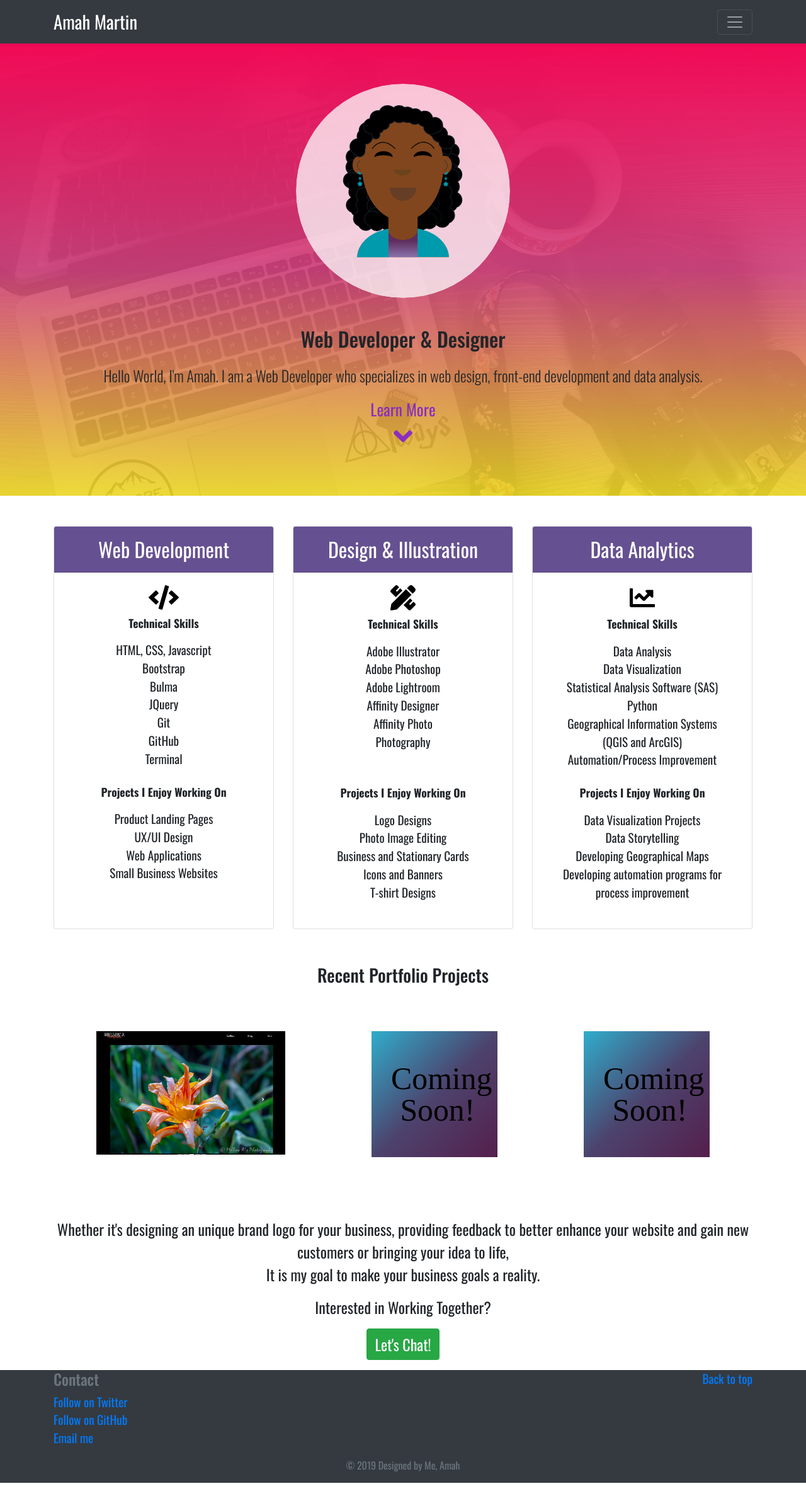
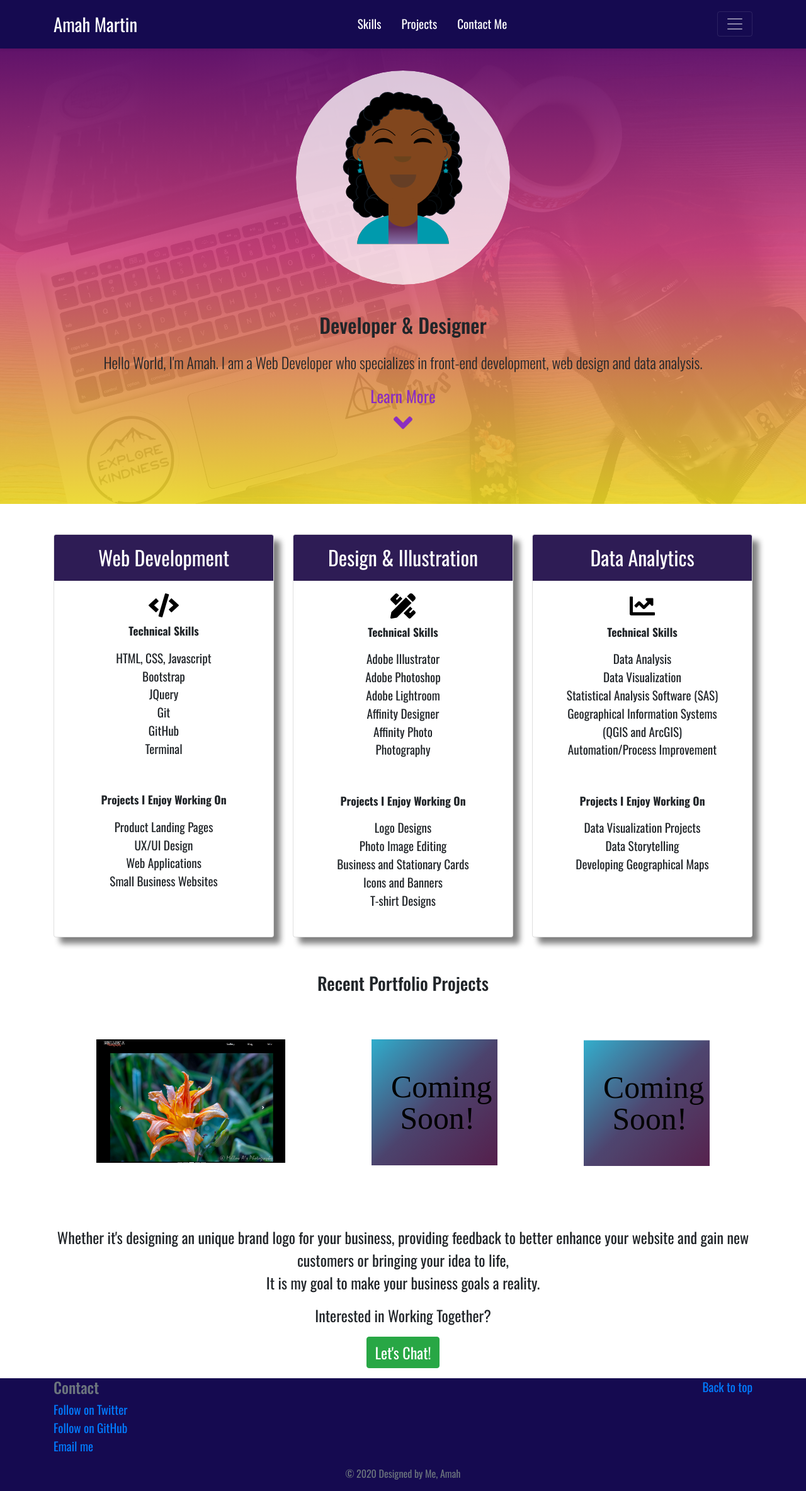
Before and after one commit to ammartin8/tech-portfolio, a plain HTML site: page index.html in a window 1280 px wide. Shown: the whole page at 63% size. Drawn offline with nearby package versions, Linux system fonts and the light colour scheme.

Commit message:
Updated README.md and made changes to index and css files to satisfy fcc requirements

```diff
--- a/css/styles.css
+++ b/css/styles.css
@@ -19,13 +19,45 @@ body {
 .logo {
     font-size: 1.8em;
 }
+
+#welcome-section {
+    height: 100vh;
+}
 /* Bootstrap Jumbotron styling*/
 .jumbotron {
     background-image:
-    linear-gradient(rgba(241, 9, 86), rgb(209, 66, 125, 0.9), rgb(236, 216, 37, 0.9)),
+    linear-gradient(rgb(74, 9, 104), rgb(209, 66, 125, 0.9), rgb(236, 216, 37, 0.9)),
     url('../img/jumbo_background_final.jpg');
     background-size: cover, cover;
     border-radius: 0;
+}
+
+#navbar {
+    position: fixed;
+    width: 100%;
+    z-index: 1;
+}
+
+.navbar {
+    background-color: rgb(21, 10, 80);
+}
+
+.nav-links {
+    display: flex;
+    flex-direction: row;
+}
+
+.nav-links > li {
+    margin: 1em;
+    color: #fff;
+}
+
+.nav-links > li > a {
+    color: #fff;
+}
+
+.intro-section {
+    margin-top: 3em;
 }
 
 .profilepic {
@@ -77,8 +109,12 @@ body {
     color: #fff;
 }
 
+.card {
+    box-shadow: 10px 10px 10px grey;
+}
+
 .card-header {
-    background-color:  rgb(101, 80, 145);
+    background-color:  rgb(46, 28, 85);
 }
 
 .cardLength {
@@ -157,3 +193,15 @@ footer a:hover{
     max-width: 100%;
     text-align: center;
 }
+
+
+/*Styling Footer Section*/
+.footer-section {
+    background-color: rgb(21, 10, 80);
+}
+
+@media(max-width:640px) {
+    ul.nav-links {
+        display: none;
+    }
+}
--- a/index.html
+++ b/index.html
@@ -7,51 +7,56 @@
             crossorigin="anonymous">
     <link rel="stylesheet" href="css/styles.css">
     <link rel="stylesheet" href="css/normalize.css">
-    <link href="https://unpkg.com/aos@2.3.1/dist/aos.css" rel="stylesheet">
+    <link rel="stylesheet" href="https://unpkg.com/aos@next/dist/aos.css" />
     <link href="https://fonts.googleapis.com/css?family=Oswald:200,300,400,500,600,700&display=swap" rel="stylesheet">
   </head>
 
   <body>
   <header>
+  <div id="navbar" class="navbar navbar-dark shadow-sm">
+    <div class="container d-flex">
+      <a href="#" class="navbar-brand d-flex align-items-center logo">
+        <font-weight-bold>Amah Martin</font-weight-bold>
+      </a>
+      <ul class="nav-links ">
+        <li><a href="#skillSection">Skills</a></li>
+        <li><a href="#projects">Projects</a></li>
+        <li><a href="#contact-section">Contact Me</a></li>
+      </ul>
+      <button class="navbar-toggler" type="button" data-toggle="collapse" data-target="#navbarHeader" aria-controls="navbarHeader" aria-expanded="false" aria-label="Toggle navigation">
+        <span class="navbar-toggler-icon"></span>
+      </button>
+    </div>
+  </div>
+
   <div class="collapse bg-dark" id="navbarHeader">
     <div class="container">
       <div class="row">
         <div class="col-sm-8 col-md-7 py-4">
           <h4 class="text-white">Web Development & Design</h4>
-          <p class="text-muted">Hello World, I'm Amah. I am a Web Developer who specializes in web design, front-end development and data analysis.</p>
+          <p class="text-muted">Hello World, I'm Amah. I am a Developer who specializes in front-end development, web design, and data analysis.</p>
         </div>
 
         <div class="col-sm-4 offset-md-1 py-4">
           <h4 class="text-white">Contact</h4>
           <ul class="list-unstyled">
             <li><a href="https://www.twitter.com/amuzen22" class="text-white">Follow on Twitter</a></li>
-            <li><a href="https://github.com/ammartin8" class="text-white">Follow on GitHub</a></li>
+            <li><a href="https://github.com/ammartin8" id="profile-link" class="text-white" target="_blank">Follow on GitHub</a></li>
             <li><a href="mailto:ammartin8249@gmail.com" class="text-white">Email me</a></li>
           </ul>
         </div>
       </div>
     </div>
   </div>
-
-  <div class="navbar navbar-dark bg-dark shadow-sm">
-    <div class="container d-flex justify-content-between">
-      <a href="#" class="navbar-brand d-flex align-items-center logo">
-        <font-weight-bold>Amah Martin</font-weight-bold>
-      </a>
-      <button class="navbar-toggler" type="button" data-toggle="collapse" data-target="#navbarHeader" aria-controls="navbarHeader" aria-expanded="false" aria-label="Toggle navigation">
-        <span class="navbar-toggler-icon"></span>
-      </button>
-    </div>
-  </div>
 </header>
 
   <main role="main">
 
-  <section class="jumbotron text-center my-0">
-    <div class="container">
+  <section id="welcome-section" class="jumbotron text-center my-0">
+    <div class="container intro-section">
       <img src="img/illustrated_profile.svg" class="img-fluid rounded-circle col-4 mb-4 profilepic" style="width: 400px" >
-      <h1 class="jumbotron-heading">Web Developer & Designer</h1>
-      <p class="lead paragraphText">Hello World, I'm Amah. I am a Web Developer who specializes in web design, front-end development and data analysis.</p>
+      <h1 class="jumbotron-heading">Developer & Designer</h1>
+      <p class="lead paragraphText">Hello World, I'm Amah. I am a Web Developer who specializes in front-end development, web design and data analysis.</p>
       <p>
         <a href="#skillSection" class="nounderline text-center" style="color: rgb(139, 46, 192); font-size: 1.6em">Learn More
         <br><img src="img/angle-down-purple.svg" class="learnMoreHover" aria-hidden="true" style="color: rgb(139, 46, 192); width: 1.2em"></a>
@@ -72,11 +77,11 @@
                 <ul class="row d-block text-center listItems">
                   <li>HTML, CSS, Javascript</li>
                   <li>Bootstrap</li>
-                  <li>Bulma</li>
                   <li>JQuery</li>
                   <li>Git</li>
                   <li>GitHub</li>
                   <li>Terminal</li>
+                  <li>&nbsp;</li>
                 </ul>
               <br>
               <p class="subheader text-center font-weight-bold">Projects I Enjoy Working On</p>
@@ -129,9 +134,9 @@
                     <li>Data Analysis</li>
                     <li>Data Visualization</li>
                     <li>Statistical Analysis Software (SAS)</li>
-                    <li>Python</li>
                     <li>Geographical Information Systems<br> (QGIS and ArcGIS)</li>
                     <li>Automation/Process Improvement</li>
+                    <li>&nbsp;</li>
                   </ul>
                   <br>
                   <p class="subheader text-center font-weight-bold">Projects I Enjoy Working On</p>
@@ -139,7 +144,6 @@
                       <li>Data Visualization Projects</li>
                       <li>Data Storytelling</li>
                       <li>Developing Geographical Maps</li>
-                      <li>Developing automation programs for process improvement</li>
                     </ul>
                 </div>
               </div>
@@ -153,15 +157,15 @@
 
     <!-- Portfolio Section -->
     <h3 class ="text-center mb-5">Recent Portfolio Projects</h3>
-      <div class="container mb-5 mt-3">
+      <div id="projects" class="container mb-5 mt-3">
         <div class="row mx-auto">
-          <div class=" col-xs-12 mx-auto py-4" data-aos="fade-up" data-aos-duration="2000">
-            <a href="https://ammartin8.github.io" target="_blank"><img src="img/photoPortfolioSite.JPG" class="img-fluid portfolioImage" alt="Image preview of Mellow A Photography website project" style="width: 300px"></a>
+          <div class=" col-xs-12 mx-auto py-4 project-tile" data-aos="fade-up" data-aos-duration="2000">
+            <a href="https://ammartin8.github.io/photography-portfolio" target="_blank"><img src="img/photoPortfolioSite.JPG" class="img-fluid portfolioImage" alt="Image preview of Mellow A Photography website project" style="width: 300px"></a>
           </div>
-          <div class=" col-xs-12 mx-auto py-4" data-aos="fade-up" data-aos-delay="400" data-aos-duration="2000">
+          <div class=" col-xs-12 mx-auto py-4 project-tile" data-aos="fade-up" data-aos-delay="400" data-aos-duration="2000">
             <img src="img/coming_soon_preview.svg" class="img-fluid d-block mx-auto comingSoonAnimate portfolioImage" alt="text stating coming soon" style="width: 200px">
           </div>
-          <div class=" col-xs-12 mx-auto py-4" data-aos="fade-up" data-aos-delay="800" data-aos-duration="2000">
+          <div class=" col-xs-12 mx-auto py-4 project-tile" data-aos="fade-up" data-aos-delay="800" data-aos-duration="2000">
             <img src="img/coming_soon_preview.svg" class="img-fluid d-block mx-auto comingSoonAnimate portfolioImage" alt="text stating coming soon" style="width: 200px">
           </div>
         </div>
@@ -169,7 +173,7 @@
     <!-- /Portfolio Section -->
 
     <!-- Collab Banner -->
-    <div class="container text-center mb-3">
+    <div id="contact-section" class="container text-center mb-3">
           <br><p class="paragraphText">Whether it's designing an unique brand logo for your business, providing feedback to better enhance your website and gain new customers or bringing your idea to life,
             <br>It is my goal to make your business goals a reality.</p>
         <p class="paragraphText">Interested in Working Together?</p>
@@ -177,7 +181,7 @@
     </div>
     <!-- /Collab Banner -->
 
-<footer class="text-muted bg-dark">
+<footer class="text-muted footer-section">
   <div class="container">
     <p class="float-right">
       <a href="#">Back to top</a>
@@ -188,26 +192,26 @@
         <li><a href="https://github.com/ammartin8" class="bootstrapOverride">Follow on GitHub</a></li>
         <li><a href="mailto:ammartin8249@gmail.com" class="bootstrapOverride">Email me</a></li>
       </ul>
-      <p class="text-center my-0 py-3">&copy; 2019 Designed by Me, Amah</p>
+      <p class="text-center my-0 py-3">&copy; 2020 Designed by Me, Amah</p>
 </footer>
 
   <!-- scripts -->
-  <script src="js/scripts.js"></script>
+  <script src="js/scripts.js" async></script>
   <script src="https://code.jquery.com/jquery-3.3.1.slim.min.js"
             integrity="sha384-q8i/X+965DzO0rT7abK41JStQIAqVgRVzpbzo5smXKp4YfRvH+8abtTE1Pi6jizo"
             crossorigin="anonymous"></script>
   <script src="https://cdnjs.cloudflare.com/ajax/libs/popper.js/1.14.7/umd/popper.min.js"
       integrity="sha384-UO2eT0CpHqdSJQ6hJty5KVphtPhzWj9WO1clHTMGa3JDZwrnQq4sF86dIHNDz0W1"
-      crossorigin="anonymous"></script>
+      crossorigin="anonymous" async></script>
   <script src="https://stackpath.bootstrapcdn.com/bootstrap/4.3.1/js/bootstrap.min.js"
       integrity="sha384-JjSmVgyd0p3pXB1rRibZUAYoIIy6OrQ6VrjIEaFf/nJGzIxFDsf4x0xIM+B07jRM"
-      crossorigin="anonymous"></script>
-  <script src="js/scripts.js"></script>
-  <script src="https://unpkg.com/aos@2.3.1/dist/aos.js"></script>
+      crossorigin="anonymous" async></script>
+  <script src="js/scripts.js" async></script>
+  <script src="https://unpkg.com/aos@next/dist/aos.js"></script>
   <script>
     AOS.init();
   </script>
+  <script src="https://cdn.freecodecamp.org/testable-projects-fcc/v1/bundle.js"></script>
   <!-- /scripts  -->
-
 </body>
 </html>
--- a/js/scripts.js
+++ b/js/scripts.js
@@ -2,4 +2,4 @@
 
 //Cache reference to window and animation items
 
-$(".cardSlide").slideDown(3000);
+// $(".cardSlide").slideDown(3000);
```
Also changed, not shown: 1 other file.
